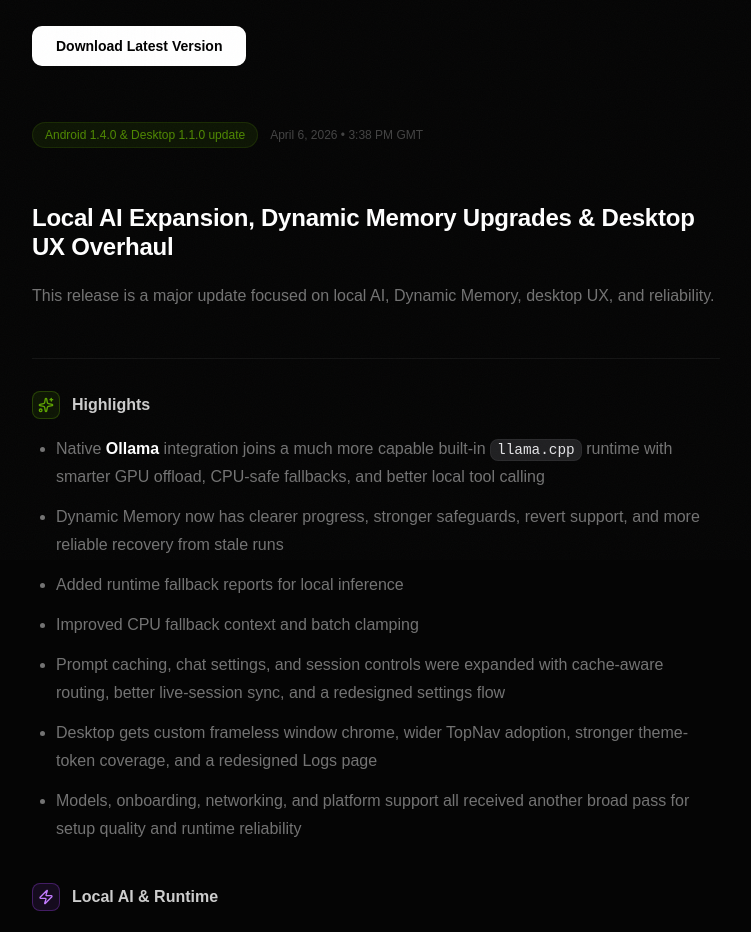
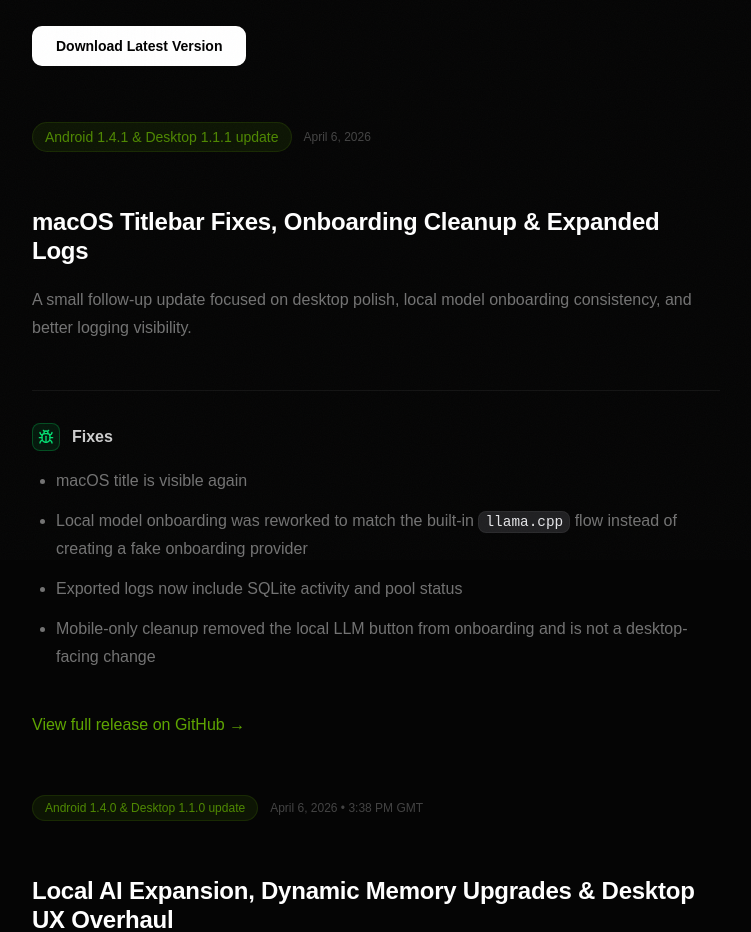
Before and after one commit to LettuceAI/website, a React (Vite) app: page /changelog in a window 1280 px wide. Shown: the part 240-1172 px from the top of the page, without its empty margins (264-1015 px from the left). Built offline with nearby package versions, Linux system fonts and the light colour scheme.

Commit message:
feat(changelog): add 1.4.1 and 1.1.1 release notes

```diff
--- a/src/pages/ChangelogPage.tsx
+++ b/src/pages/ChangelogPage.tsx
@@ -63,6 +63,68 @@ export function ChangelogPage() {
             </ShimmerButton>
           </motion.div>
 
+          {/* Android 1.4.1 & Desktop 1.1.1 update */}
+          <motion.article
+            initial={{ opacity: 0, y: 20 }}
+            animate={{ opacity: 1, y: 0 }}
+            transition={{ duration: 0.5, delay: 0.15 }}
+            className="prose prose-invert max-w-none mb-14"
+          >
+            <div className="not-prose mb-8 pb-6 border-b border-white/[0.06]">
+              <div className="flex items-center gap-3 mb-2">
+                <span className="px-3 py-1 rounded-full bg-primary/10 text-primary/80 text-sm font-medium border border-primary/15">
+                  Android 1.4.1 & Desktop 1.1.1 update
+                </span>
+                <span className="text-white/25 text-xs">
+                  April 6, 2026
+                </span>
+              </div>
+              <h2 className="text-2xl sm:text-3xl font-bold text-white mb-3">
+                macOS Titlebar Fixes, Onboarding Cleanup & Expanded Logs
+              </h2>
+              <p className="text-white/35">
+                A small follow-up update focused on desktop polish, local model
+                onboarding consistency, and better logging visibility.
+              </p>
+            </div>
+
+            <section className="mb-10">
+              <div className="flex items-center gap-3 mb-4 not-prose">
+                <div className="w-7 h-7 rounded-md bg-green-500/10 border border-green-500/30 flex items-center justify-center shrink-0">
+                  <Bug className="w-4 h-4 text-green-400" />
+                </div>
+                <span className="text-base font-semibold text-white/80">
+                  Fixes
+                </span>
+              </div>
+              <ul>
+                <li>macOS title is visible again</li>
+                <li>
+                  Local model onboarding was reworked to match the built-in{" "}
+                  <code>llama.cpp</code> flow instead of creating a fake
+                  onboarding provider
+                </li>
+                <li>
+                  Exported logs now include SQLite activity and pool status
+                </li>
+                <li>
+                  Mobile-only cleanup removed the local LLM button from
+                  onboarding and is not a desktop-facing change
+                </li>
+              </ul>
+            </section>
+
+            <p className="not-prose">
+              <a
+                href="https://github.com/LettuceAI/app/releases"
+                target="_blank"
+                rel="noopener noreferrer"
+              >
+                View full release on GitHub →
+              </a>
+            </p>
+          </motion.article>
+
           {/* Android 1.4.0 & Desktop 1.1.0 update */}
           <motion.article
             initial={{ opacity: 0, y: 20 }}
```
